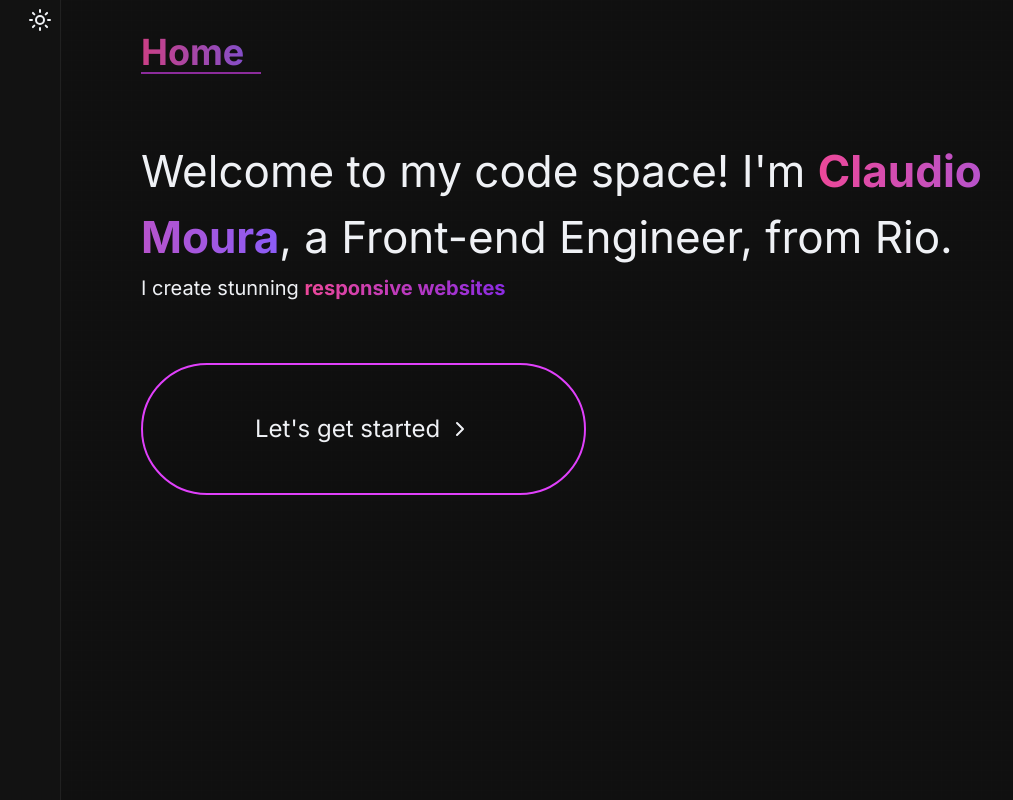
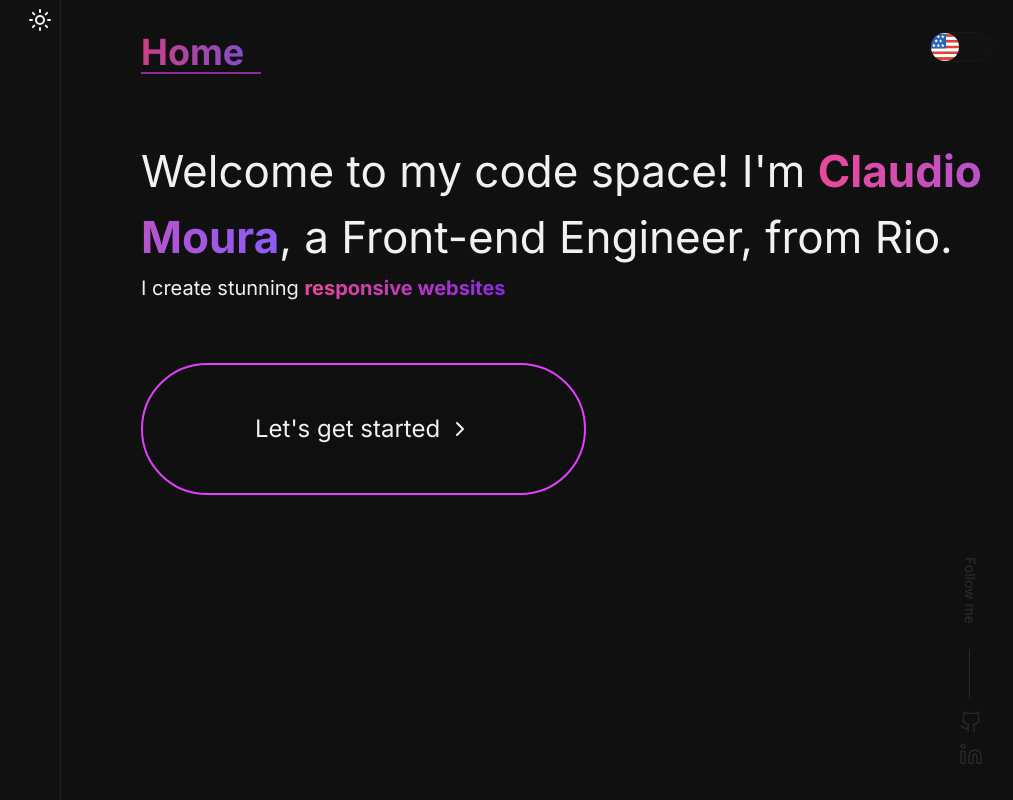
Before and after one commit to claudinxch/portfolio, a React (Vite) app: page / in a window 1280 px wide. Shown: the whole page, without its empty margins (239-1252 px from the left). Built offline with nearby package versions, Linux system fonts and the light colour scheme; no server answers.

Commit message:
feat: added language switcher

```diff
--- a/src/App.tsx
+++ b/src/App.tsx
@@ -1,13 +1,18 @@
 import { Navbar } from './components/navbar'
 import { Sections } from './components/sections'
+import { Switch } from './components/switch'
 import { useSection } from './contexts/section'
 
 function App() {
   const { sectionId } = useSection()
+
   return (
     <>
-      <Navbar />
-      <Sections id={sectionId} />
+      <div className="relative overflow-hidden">
+        <Navbar />
+        <Sections id={sectionId} />
+        <Switch />
+      </div>
     </>
   )
 }
--- a/src/components/container.tsx
+++ b/src/components/container.tsx
@@ -3,6 +3,7 @@ import { useTheme } from '../contexts/theme'
 import { Footer } from './footer'
 import { useContactModal } from '../contexts/contact-modal'
 import { ContactModal } from './contact-modal'
+import { FollowMeBox } from './follow-me-box'
 
 interface ContainerProps extends ComponentProps<'div'> {}
 
@@ -18,6 +19,7 @@ export const Container = ({ className, ...props }: ContainerProps) => {
     >
       {isOpen && <ContactModal />}
       <div className="flex-grow appearing-from-right">{props.children}</div>
+      <FollowMeBox />
       <Footer className={`mt-auto`} />
     </section>
   )
--- /dev/null
+++ b/src/components/follow-me-box.tsx
@@ -0,0 +1,43 @@
+import { Github, Linkedin } from 'lucide-react'
+import { twMerge } from 'tailwind-merge'
+import { useTheme } from '../contexts/theme'
+
+export const FollowMeBox = () => {
+  const { mode } = useTheme()
+  return (
+    <div className="absolute right-0 bottom-40 float-right w-6 appearing-from-right">
+      <div
+        className={twMerge(
+          "pr-[75px] absolute bottom-full right-0 text-[14px] leading-[24px] h-[24px] whitespace-nowrap text-right rotate-90 after:content-[''] after:absolute after:top-1/2 after:right-0 after:w-[50px] after:h-[1px]",
+          mode === 'dark'
+            ? 'text-[#2C2C2C] after:bg-[#2C2C2C]'
+            : 'text-[#BBBBBB] after:bg-[#BBBBBB]',
+        )}
+      >
+        Follow me
+      </div>
+      <div
+        className={twMerge(
+          'absolute flex flex-col mt-[70px] gap-2 right-0 pr-[58px]',
+          mode === 'dark' ? 'text-[#2C2C2C]' : 'text-[#BBBBBB]',
+        )}
+      >
+        <a
+          href="https://github.com/claudinxch"
+          target="_blank"
+          rel="noreferrer"
+          className="text-center"
+        >
+          <Github strokeWidth={1.25} />
+        </a>
+        <a
+          href="https://linkedin.com/in/claudio-s-moura"
+          target="_blank"
+          rel="noreferrer"
+        >
+          <Linkedin strokeWidth={1.25} />
+        </a>
+      </div>
+    </div>
+  )
+}
--- a/src/components/footer.tsx
+++ b/src/components/footer.tsx
@@ -23,7 +23,7 @@ export const Footer = ({ className, ...props }: FooterProps) => {
   return (
     <footer
       {...props}
-      className={`self-start hidden xl:block bottom-1 left-3 ${className} ${isAnimating ? 'appearing-from-right' : ''} ${mode === 'dark' ? 'text-[#2c2c2c]' : 'text-[#d4d4d4]'}`}
+      className={`self-start hidden xl:block bottom-1 left-3 ${className} ${isAnimating ? 'appearing-from-right' : ''} ${mode === 'dark' ? 'text-[#2C2C2C]' : 'text-[#BBBBBB]'}`}
     >
       <div className="flex flex-col items-center">
         <p className="text-base tracking-tight">{t('footer')}</p>
--- a/src/components/nav-links.tsx
+++ b/src/components/nav-links.tsx
@@ -8,12 +8,8 @@ interface NavLinksInterface extends ComponentProps<'div'> {
 
 export const NavLinks = ({ className, ...props }: NavLinksInterface) => {
   const { changeId } = useSection()
-  const { t, i18n } = useTranslation()
+  const { t } = useTranslation()
 
-  const handleChangeLanguage = () => {
-    const newLang = i18n.language === 'en' ? 'pt' : 'en'
-    i18n.changeLanguage(newLang)
-  }
   return (
     <div
       {...props}
@@ -43,9 +39,6 @@ export const NavLinks = ({ className, ...props }: NavLinksInterface) => {
       >
         {t('about_me_title')}
       </span>
-      <button className="bg-white text-black" onClick={handleChangeLanguage}>
-        change lang
-      </button>
     </div>
   )
 }
--- /dev/null
+++ b/src/components/switch.tsx
@@ -0,0 +1,51 @@
+import { useEffect, useState } from 'react'
+import { useTheme } from '../contexts/theme'
+import { twMerge } from 'tailwind-merge'
+import { useTranslation } from 'react-i18next'
+import { useSection } from '../contexts/section'
+
+export const Switch = () => {
+  const [isActive, setIsActive] = useState<boolean>(false)
+  const [isAnimating, setIsAnimating] = useState<boolean>(false)
+  const { mode } = useTheme()
+  const { sectionId } = useSection()
+  const { i18n } = useTranslation()
+
+  const handleChangeLanguage = () => {
+    const lang = isActive ? 'en' : 'pt'
+    i18n.changeLanguage(lang)
+    setIsActive((prev) => !prev)
+  }
+
+  useEffect(() => {
+    setIsAnimating(true)
+    setTimeout(() => {
+      setIsAnimating(false)
+    }, 1300)
+  }, [sectionId])
+
+  return (
+    <div
+      className={`absolute top-8 right-12 ${isAnimating && 'appearing-from-right'}`}
+    >
+      <div
+        className={twMerge(
+          `relative w-16 h-[30px] rounded-3xl flex items-center justify-center cursor-pointer caret-transparent border-[1px]`,
+          mode === 'dark'
+            ? 'bg-[#121212] border-[#181818]'
+            : 'bg-[#EFF1F5] border-[#CDD0D3]',
+        )}
+        onClick={handleChangeLanguage}
+      >
+        <div
+          className={twMerge(
+            `rounded-full w-7 h-7 bg-cover bg-center absolute transition-transform duration-300`,
+            isActive
+              ? 'bg-bra-image translate-x-4'
+              : 'bg-usa-image -translate-x-4',
+          )}
+        ></div>
+      </div>
+    </div>
+  )
+}
--- a/tailwind.config.js
+++ b/tailwind.config.js
@@ -11,6 +11,10 @@ export default {
           '100%': { transform: 'rotate(360deg)' },
         },
       },
+      backgroundImage: {
+        'usa-image': 'url("/img/usa-flag.svg")',
+        'bra-image': 'url("/img/brasil-flag.svg")',
+      },
     },
     fontFamily: {
       inter: ['Inter', 'sans-serif'],
```
Also changed, not shown: public/img/brasil-flag.svg (added), public/img/usa-flag.svg (added).
